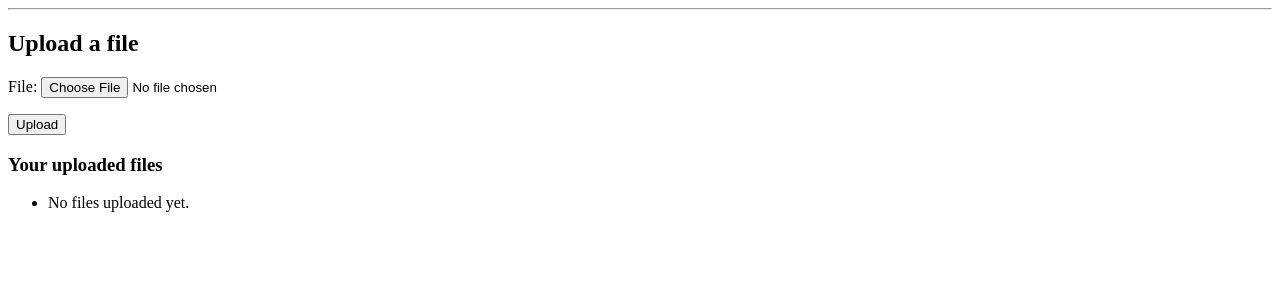
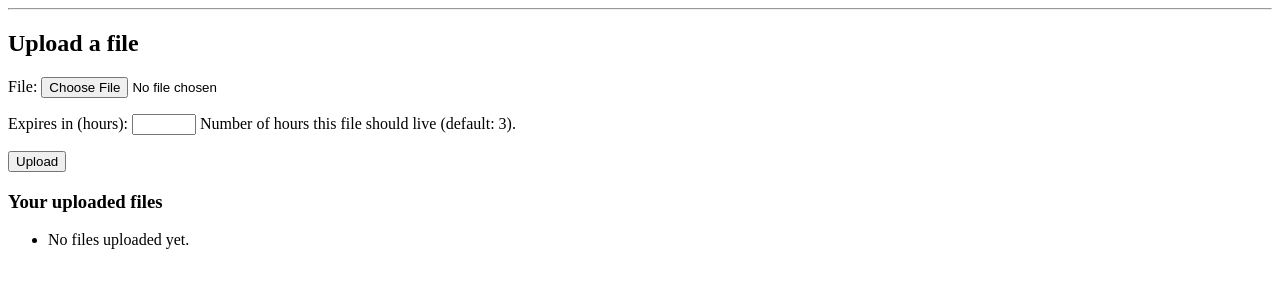
Before and after one commit to jsan0211/django_fileshare, a Django app: page /files/upload/ in a window 1280 px wide. Shown: the part 78-378 px from the top of the page. Run offline with Django 5.2, Linux system fonts and the light colour scheme; the visitor is signed in with stand-in values (Sample User, id 1); data that the repository does not hold is empty.

Commit message:
Refactor upload form to support expiry in hours, show expiry on profile

```diff
--- a/files/forms.py
+++ b/files/forms.py
@@ -1,9 +1,28 @@
 from django import forms
 from .models import UploadedFile
 
-# This form lets Django generate the html file input and validation automatically for the UploadFile model
-
 class UploadFileForm(forms.ModelForm):
+    expires_in_hours = forms.IntegerField(
+        label="Expires in (hours)",
+        required=False,
+        min_value=1,
+        max_value=168,
+        help_text="Number of hours this file should live (default: 3)."
+)
     class Meta:
         model = UploadedFile
-        fields = ['file']
+        fields = ['file']  # Don't include 'expires_at' here
+
+    def save(self, commit=True):
+        instance = super().save(commit=False)
+        from django.utils import timezone
+        from datetime import timedelta
+
+        hours = self.cleaned_data.get('expires_in_hours')
+        if not hours:
+            hours = 3  # Default
+
+        instance.expires_at = timezone.now() + timedelta(hours=hours)
+        if commit:
+            instance.save()
+        return instance
--- a/files/views.py
+++ b/files/views.py
@@ -1,8 +1,11 @@
 from django.shortcuts import render, redirect
 from django.http import FileResponse, Http404
 from django.contrib.auth.decorators import login_required
+from django.shortcuts import get_object_or_404
 from .forms import UploadFileForm
 from .models import UploadedFile
+from django.utils import timezone
+from datetime import timedelta
 import os
 
 @login_required
@@ -11,18 +14,22 @@ def upload_file_view(request):
         form = UploadFileForm(request.POST, request.FILES)
         if form.is_valid():
             uploaded_file = form.save(commit=False)
-            uploaded_file.uploaded_by = request.user  # FIXED
+            uploaded_file.uploaded_by = request.user
+
+            # Check if expires_at was provided; if not, set default
+            if not uploaded_file.expires_at:
+                uploaded_file.expires_at = timezone.now() + timedelta(hours=3)
+
             uploaded_file.save()
             return redirect('upload')  # back to the same page
     else:
         form = UploadFileForm()
 
-    user_files = UploadedFile.objects.filter(uploaded_by=request.user)  # FIXED
+    user_files = UploadedFile.objects.filter(uploaded_by=request.user)
     return render(request, 'files/upload.html', {
         'form': form,
         'user_files': user_files
     })
-
 
 @login_required
 def secure_download(request, file_id):
@@ -37,3 +44,16 @@ def secure_download(request, file_id):
 
     except UploadedFile.DoesNotExist:
         raise Http404("File not found.")
+
+@login_required
+def delete_file(request, file_id):
+    # Only allow delete if file belongs to the logged-in user
+    file = get_object_or_404(UploadedFile, id=file_id, uploaded_by=request.user)
+
+    if request.method == 'POST':
+        file.file.delete()   # Deletes the file from disk
+        file.delete()        # Deletes the DB record
+        return redirect('profile')
+
+    # If GET, show confirmation page
+    return render(request, 'files/delete_confirm.html', {'file': file})
```
Also changed, not shown: core/templates/core/profile.html (+19 -0 lines).
